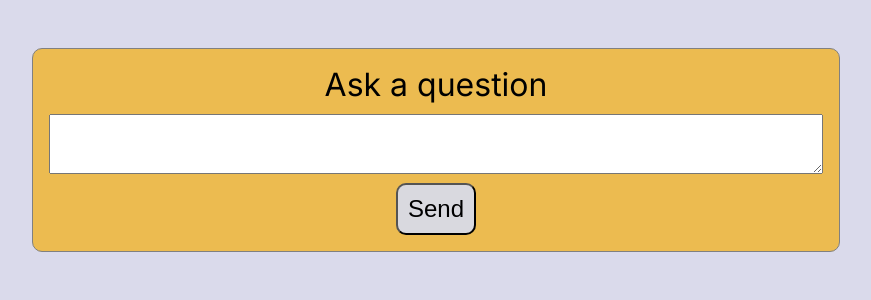
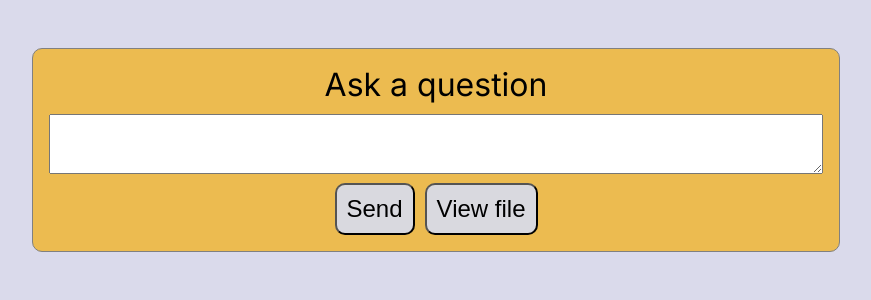
Before and after one commit to danugarri/nlp-next, a Next.js app: page / in a window 1280 px wide. Shown: the top 300 px of the page, without its empty margins (204-1075 px from the left). Built offline with nearby package versions, Linux system fonts and the light colour scheme; no server answers.

Commit message:
Implement api to read an static file, and the ui to fetch the file and render it

```diff
--- /dev/null
+++ b/pages/api/filePreview/index.ts
@@ -0,0 +1,15 @@
+import fileReader from '@/utils/fileReader';
+import { NextApiRequest, NextApiResponse } from 'next';
+
+async function getPreviewFile(req: NextApiRequest, res: NextApiResponse) {
+  if (req.method === 'GET') {
+    const result = await fileReader();
+    res.status(200).json({ result });
+    res.send({ result });
+  } else {
+    res.setHeader('Allow', ['GET']);
+    res.status(405).end(`Method ${req.method} Not Allowed`);
+  }
+}
+
+export default getPreviewFile;
--- a/pages/api/nlp/processQuery.ts
+++ b/pages/api/nlp/processQuery.ts
@@ -1,9 +1,7 @@
+import processNaturalLanguageQuery from '@/utils/nlp';
 import { NextApiRequest, NextApiResponse } from 'next';
-import { useNlp } from '@/hooks/useNlp';
 
 async function processQuery(req: NextApiRequest, res: NextApiResponse) {
-  const { processNaturalLanguageQuery } = useNlp();
-
   if (req.method === 'POST') {
     const { query } = req.body;
     const result = await processNaturalLanguageQuery(query);
--- /dev/null
+++ b/src/app/components/FilePreview/FilePreview.tsx
@@ -0,0 +1,18 @@
+import React, { useEffect, useState } from 'react';
+import { DisplayPreviewProps } from './filePreview.types';
+import { getFilePreview } from '@/app/services/filePreview';
+
+const FilePreview = ({ displayPreview }: DisplayPreviewProps) => {
+  const [fileContent, setFileContent] = useState<string | null>(null);
+  useEffect(() => {
+    const updateFileContent = async () => {
+      const content = await getFilePreview();
+      setFileContent(content.result);
+    };
+    updateFileContent();
+  }, [displayPreview]);
+
+  return displayPreview ? <code>{fileContent}</code> : <></>;
+};
+
+export default FilePreview;
--- /dev/null
+++ b/src/app/components/FilePreview/filePreview.types.ts
@@ -0,0 +1,3 @@
+export type DisplayPreviewProps = {
+  displayPreview: boolean;
+};
--- a/src/app/components/SearchForm/SearchForm.module.css
+++ b/src/app/components/SearchForm/SearchForm.module.css
@@ -33,3 +33,11 @@
 .search-form-submit:hover {
   background-color: rgb(177, 180, 199);
 }
+
+.search-form-buttons {
+  display: flex;
+  flex-direction: row;
+  width: 100%;
+  justify-content: center;
+  gap: 10px
+}
--- a/src/app/components/SearchForm/SearchForm.tsx
+++ b/src/app/components/SearchForm/SearchForm.tsx
@@ -4,7 +4,7 @@ import styles from './SearchForm.module.css';
 import { SearchFormProps } from './searchForm.types';
 import useAutosizeTextArea from '@/hooks/useAutosizeTextArea';
 
-const SearchForm = ({ handleSubmit, handleChange, query }: SearchFormProps) => {
+const SearchForm = ({ handleSubmit, handleChange, updateDisplayPreview, query }: SearchFormProps) => {
   const textAreaRef = useRef<HTMLTextAreaElement>(null);
   useAutosizeTextArea(textAreaRef.current, query);
 
@@ -17,7 +17,15 @@ const SearchForm = ({ handleSubmit, handleChange, query }: SearchFormProps) => {
         value={query}
         className={styles['search-form-input-container']}
       />
-      <input type="submit" value="Send" className={styles['search-form-submit']} />
+      <section className={styles['search-form-buttons']}>
+        <input type="submit" value="Send" className={styles['search-form-submit']} />
+        <input
+          onClick={updateDisplayPreview}
+          type="button"
+          value="View file"
+          className={styles['search-form-submit']}
+        />
+      </section>
     </form>
   );
 };
--- a/src/app/components/SearchForm/searchForm.types.ts
+++ b/src/app/components/SearchForm/searchForm.types.ts
@@ -1,5 +1,6 @@
 export type SearchFormProps = {
   handleChange: (e: React.ChangeEvent<HTMLTextAreaElement>) => void;
   handleSubmit: (e: React.FormEvent<HTMLFormElement>) => void;
+  updateDisplayPreview: () => void;
   query: string;
 };
--- a/src/app/page.tsx
+++ b/src/app/page.tsx
@@ -3,10 +3,12 @@ import SearchForm from '@/app/components/SearchForm';
 import { useState } from 'react';
 import { getProcessedNlpQuery } from './services/nlp';
 import FeedBack from './components/FeedBack/FeedBack';
+import FilePreview from './components/FilePreview/FilePreview';
 
 export default function Home() {
   const [query, setQuery] = useState('');
   const [queryResponse, setQueryResponse] = useState('');
+  const [displayPreview, setDisplayPreview] = useState(false);
 
   const handleChange = (e: React.ChangeEvent<HTMLTextAreaElement>) => {
     const value = e.target.value;
@@ -17,10 +19,18 @@ export default function Home() {
     const response = await getProcessedNlpQuery(query);
     setQueryResponse(response.result);
   };
+  const updateDisplayPreview = () => setDisplayPreview(!displayPreview);
+
   return (
     <>
-      <SearchForm handleChange={handleChange} handleSubmit={handleSubmit} query={query} />
+      <SearchForm
+        handleChange={handleChange}
+        handleSubmit={handleSubmit}
+        query={query}
+        updateDisplayPreview={updateDisplayPreview}
+      />
       <FeedBack queryResponse={queryResponse} />
+      <FilePreview displayPreview={displayPreview} />
     </>
   );
 }
--- /dev/null
+++ b/src/app/services/filePreview/index.ts
@@ -0,0 +1,10 @@
+export const getFilePreview = async () => {
+  const response = await fetch('/api/filePreview/', {
+    headers: {
+      'Content-Type': 'application/json',
+    },
+  });
+  const data = await response.json();
+
+  return data;
+};
--- a/src/hooks/useNlp.ts
+++ /dev/null
@@ -1,28 +0,0 @@
-import { Document, VectorStoreIndex } from 'llamaindex';
-import fs from 'fs/promises';
-
-export const useNlp = () => {
-  async function processNaturalLanguageQuery(query: string) {
-    // Defined sample document to read
-    const mainRoute = './public/assets/';
-    const fileName = 'roles.md';
-    const markdownContent = await fs.readFile(`${mainRoute}${fileName}`, 'utf-8');
-
-    // Create a document from the data
-    const document = new Document({ text: markdownContent });
-
-    // Split the text and create embeddings. Store them in a VectorStoreIndex
-    const index = await VectorStoreIndex.fromDocuments([document]);
-
-    // Query the index
-    const queryEngine = index.asQueryEngine();
-    const response = await queryEngine.query({
-      query,
-    });
-
-    // Output the response
-    console.log(response.toString());
-    return response.toString();
-  }
-  return { processNaturalLanguageQuery };
-};
--- /dev/null
+++ b/src/utils/nlp.ts
@@ -0,0 +1,27 @@
+import { Document, VectorStoreIndex } from 'llamaindex';
+import fs from 'fs/promises';
+
+async function processNaturalLanguageQuery(query: string) {
+  // Defined sample document to read
+  const mainRoute = './public/assets/';
+  const fileName = 'roles.md';
+  const markdownContent = await fs.readFile(`${mainRoute}${fileName}`, 'utf-8');
+
+  // Create a document from the data
+  const document = new Document({ text: markdownContent });
+
+  // Split the text and create embeddings. Store them in a VectorStoreIndex
+  const index = await VectorStoreIndex.fromDocuments([document]);
+
+  // Query the index
+  const queryEngine = index.asQueryEngine();
+  const response = await queryEngine.query({
+    query,
+  });
+
+  // Output the response
+  console.log(response.toString());
+  return response.toString();
+}
+
+export default processNaturalLanguageQuery;
```
Also changed, not shown: src/utils/fileReader.ts (added, +13 -0 lines).
